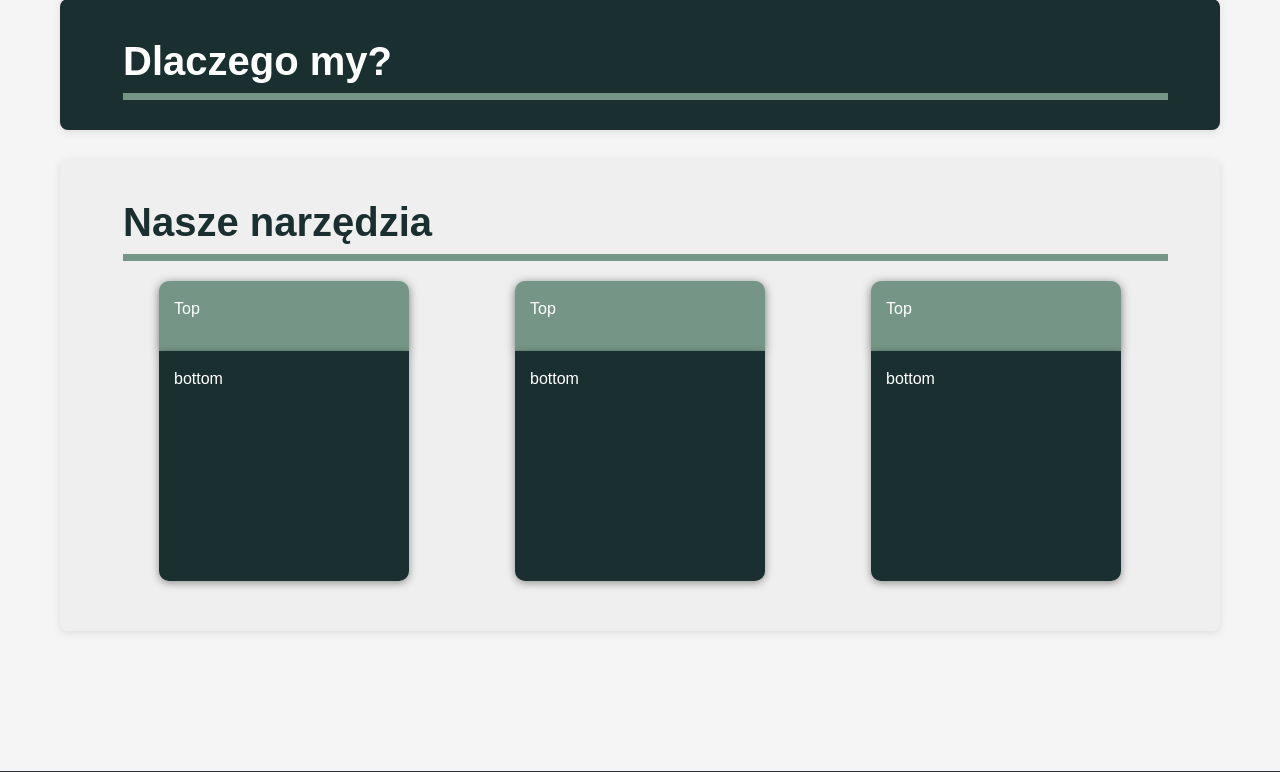
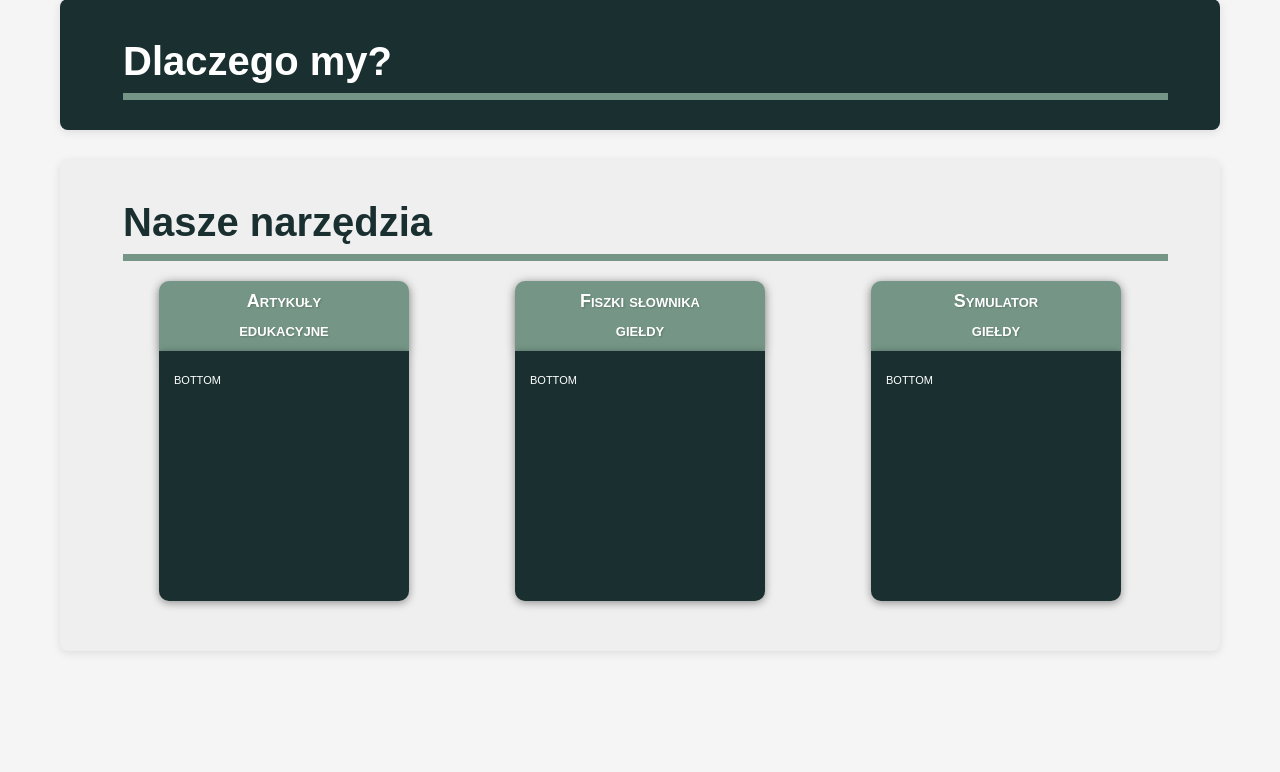
Before and after one commit to Quattro-Crew/Stack, a PHP site: page /TradeDeck/Front-end/html/menu.php in a window 1280 px wide. Shown: the part 1098-1870 px from the top of the page. Run offline with PHP 8.4, Linux system fonts and the light colour scheme.

Commit message:
zmiany kolorów i czcionek "nasze narzedzia"

```diff
--- a/TradeDeck/Front-end/html/css/style-menu.css
+++ b/TradeDeck/Front-end/html/css/style-menu.css
@@ -68,7 +68,7 @@ body {
 }
 
 .login-button a:hover {
-    background-color: #00996b;
+    background-color: #61aa93;
 }
 
 /* ================================
@@ -218,16 +218,25 @@ h3 {
     --primary-clr: #1a3030;
     --play: #759686;
     width: 250px;
-    height: 300px;
+    height: 320px;
     border-radius: 10px;
     color: #fff;
     display: grid;
     cursor: pointer;
     grid-template-rows: 70px 1fr;
     font-family: "Arial";
+    font-variant: small-caps
 }
 
 .card-top {
+    display: flex;
+    justify-content: center;
+    align-items: center;
+    align-content: center;
+    text-align: center;
+    font-size: 18px;
+    font-weight: bold;
+    text-shadow: 1px 1px 2px rgba(0,0,0,0.2);
     transition: transform 0.4s ease;
     border-top-left-radius: 10px;
     border-top-right-radius: 10px;
--- a/TradeDeck/Front-end/html/menu.php
+++ b/TradeDeck/Front-end/html/menu.php
@@ -67,7 +67,7 @@
         <div class="cards">
             <div class="card">
                 <div class="card-top">
-                    <span>Top</span>
+                    <span>Artykuły<br>edukacyjne</span>
                 </div>
                 <div class="card-bottom">
                     <span>bottom</span>
@@ -76,7 +76,7 @@
 
             <div class="card">
                 <div class="card-top">
-                    <span>Top</span>
+                    <span>Fiszki słownika<br>giełdy</span>
                 </div>
                 <div class="card-bottom">
                     <span>bottom</span>
@@ -85,7 +85,7 @@
 
             <div class="card">
                 <div class="card-top">
-                    <span>Top</span>
+                    <span>Symulator<br>giełdy</span>
                 </div>
                 <div class="card-bottom">
                     <span>bottom</span>
```
